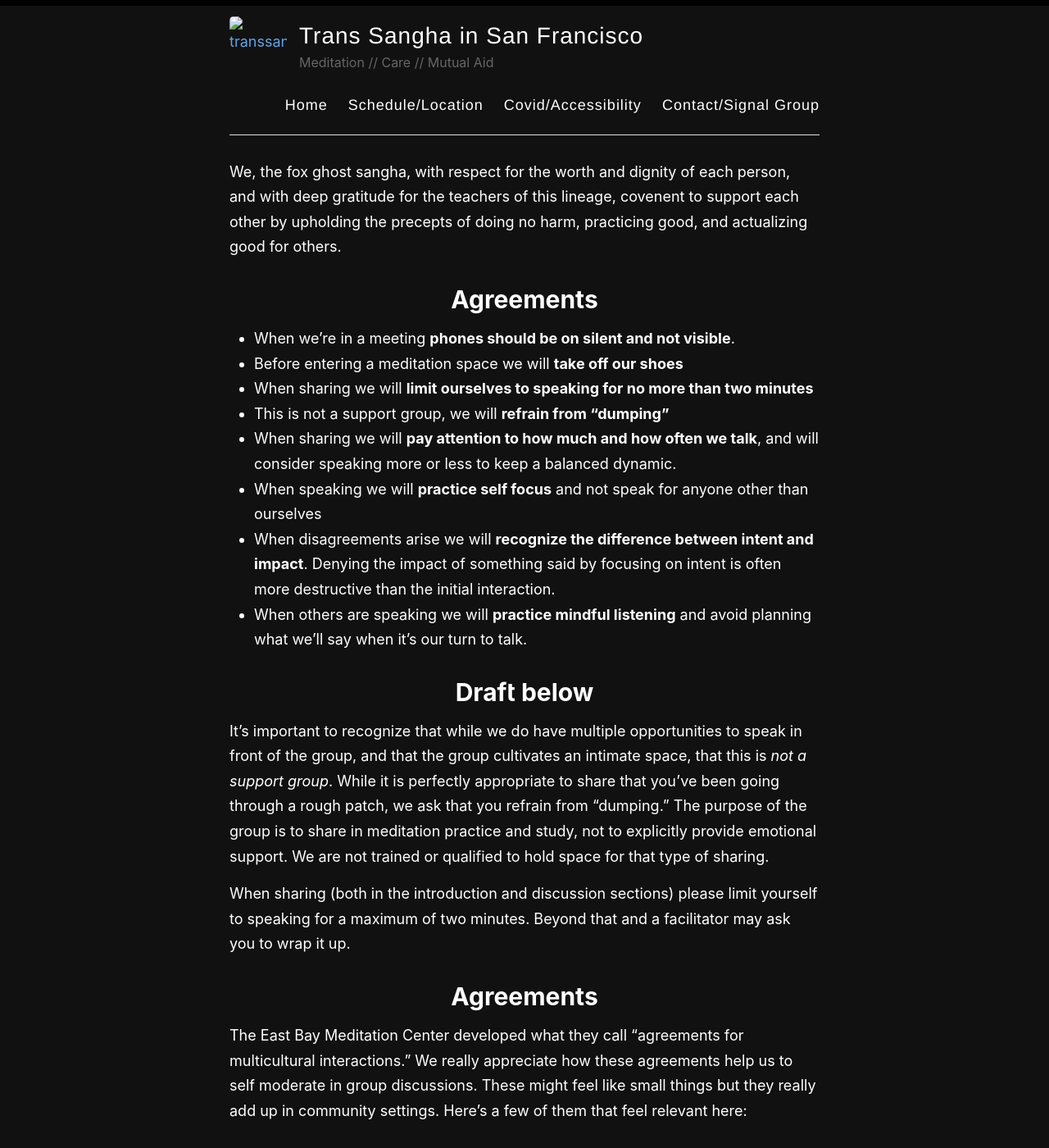
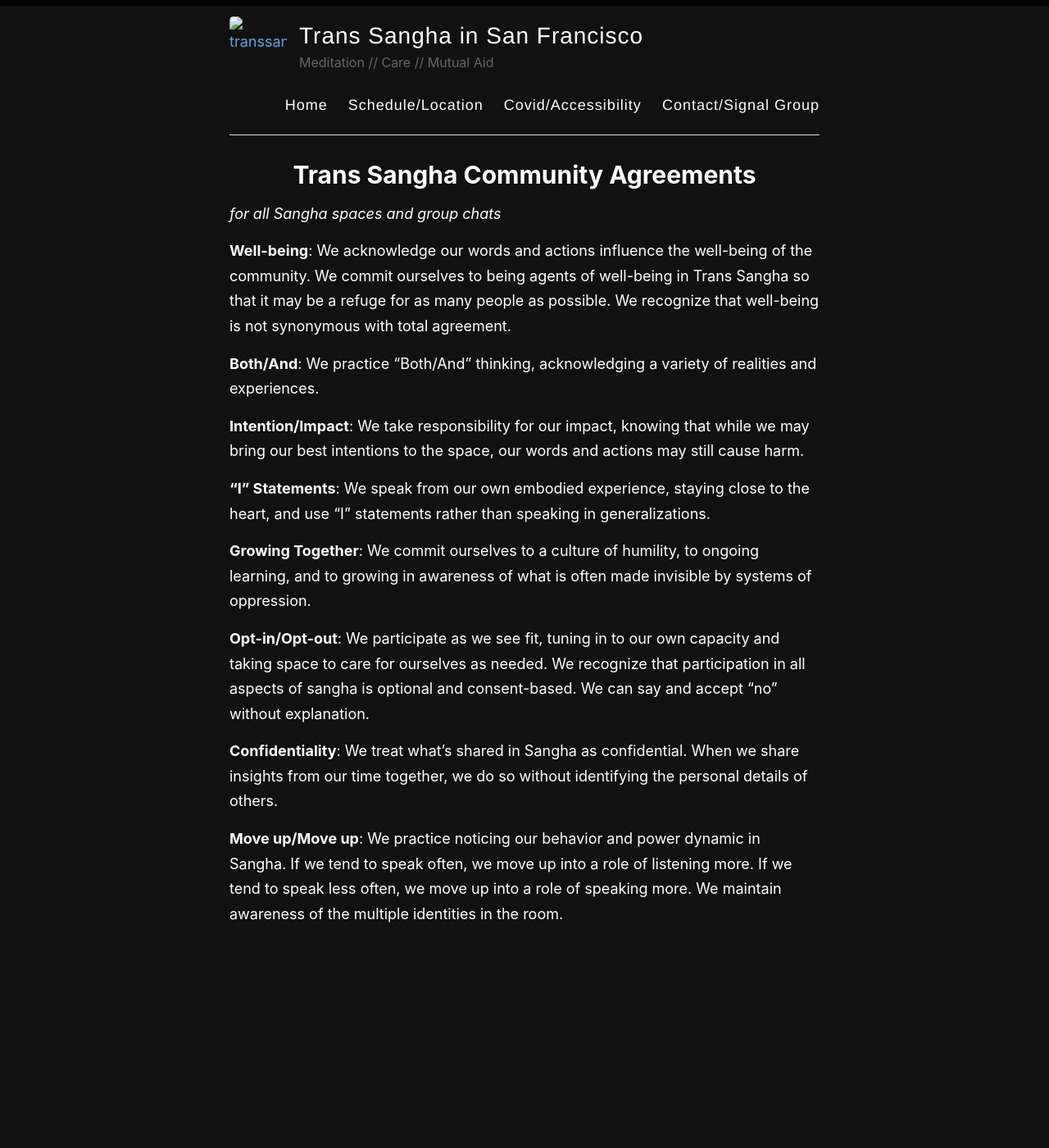
Before and after one commit to rykener/transsangha, a Jekyll site: the page built from _pages/agreements.md, in a window 1280 px wide and 1400 px high. Shown: the whole window at 82% size. Built offline with Jekyll 4.4.1, drawn with Linux system fonts in a browser that asks for light colours; some of the changed text lies outside the part shown.

Commit message:
update agreements

```diff
--- a/_pages/agreements.md
+++ b/_pages/agreements.md
@@ -1,51 +1,23 @@
 ---
 layout: page
-title:
+title: Trans Sangha Community Agreements
 permalink: /agreements
 ---
 
-We, the fox ghost sangha, with respect for the worth and dignity of each person, and with deep gratitude for the teachers of this lineage, covenent to support each other by upholding the precepts of doing no harm, practicing good, and actualizing good for others.
+_for all Sangha spaces and group chats_
 
+**Well-being**: We acknowledge our words and actions influence the well-being of the community. We commit ourselves to being agents of well-being in Trans Sangha so that it may be a refuge for as many people as possible. We recognize that well-being is not synonymous with total agreement.
 
-# Agreements
+**Both/And**: We practice “Both/And” thinking, acknowledging a variety of realities and experiences.
 
-- When we're in a meeting **phones should be on silent and not visible**.
-- Before entering a meditation space we will **take off our shoes**
-- When sharing we will **limit ourselves to speaking for no more than two minutes**
-- This is not a support group, we will **refrain from "dumping"**
-- When sharing we will **pay attention to how much and how often we talk**, and will consider speaking more or less to keep a balanced dynamic.
-- When speaking we will **practice self focus** and not speak for anyone other than ourselves
-- When disagreements arise we will **recognize the difference between intent and impact**. Denying the impact of something said by focusing on intent is often more destructive than the initial interaction.
-- When others are speaking we will **practice mindful listening** and avoid planning what we'll say when it's our turn to talk.
+**Intention/Impact**: We take responsibility for our impact, knowing that while we may bring our best intentions to the space, our words and actions may still cause harm.
 
+**“I” Statements**: We speak from our own embodied experience, staying close to the heart, and use “I” statements rather than speaking in generalizations.
 
-# Draft below
+**Growing Together**: We commit ourselves to a culture of humility, to ongoing learning, and to growing in awareness of what is often made invisible by systems of oppression.
 
+**Opt-in/Opt-out**: We participate as we see fit, tuning in to our own capacity and taking space to care for ourselves as needed. We recognize that participation in all aspects of sangha is optional and consent-based. We can say and accept “no” without explanation.
 
-It's important to recognize that while we do have multiple opportunities to speak in front of the group, and that the group cultivates an intimate space, that this is *not a support group*. While it is perfectly appropriate to share that you've been going through a rough patch, we ask that you refrain from "dumping." The purpose of the group is to share in meditation practice and study, not to explicitly provide emotional support. We are not trained or qualified to hold space for that type of sharing.
+**Confidentiality**: We treat what’s shared in Sangha as confidential. When we share insights from our time together, we do so without identifying the personal details of others.
 
-When sharing (both in the introduction and discussion sections) please limit yourself to speaking for a maximum of two minutes. Beyond that and a facilitator may ask you to wrap it up.
-
-# Agreements
-
-The East Bay Meditation Center developed what they call "agreements for multicultural interactions." We really appreciate how these agreements help us to self moderate in group discussions. These might feel like small things but they really add up in community settings. Here's a few of them that feel relevant here:
-
-## Move Up / Move Back:
-
-Encourage full participation by all present. Take note of who is speaking and who is not. **If you tend to speak often, consider "moving back"** and vice versa.
-
-## Practice Self Focus:
-
-Attend to and speak about your own experiences and responses. Do not speak for a whole group or express assumptions about the experience of others. E.g. "When **I** go to the store and the cashier is nice it makes **me** happy" vs. "You know how when **you** go to the store and the cashier is nice it makes **you** happy?"
-
-## Understand The Difference Between Intent & Impact:
-
-Try to understand and acknowledge the impact your words have. Denying the impact of something said by focusing on intent is often more destructive than the initial interaction.
-
-## Practice "Both / And":
-
-When speaking, use the word "and" instead of “but” when possible. This practice acknowledges and honors multiple realities. E.g. "I love you so much **but** I can't make it tonight" vs "I love you so much **and** I can't make it tonight." In the first example, not being able to make it precludes the love.
-
-## Practice Mindful Listening:
-
-Try to avoid planning what you'll say as you listen to others. Be willing to be surprised, to learn something new. Listen with your whole self.
+**Move up/Move up**: We practice noticing our behavior and power dynamic in Sangha. If we tend to speak often, we move up into a role of listening more. If we tend to speak less often, we move up into a role of speaking more. We maintain awareness of the multiple identities in the room.
```
